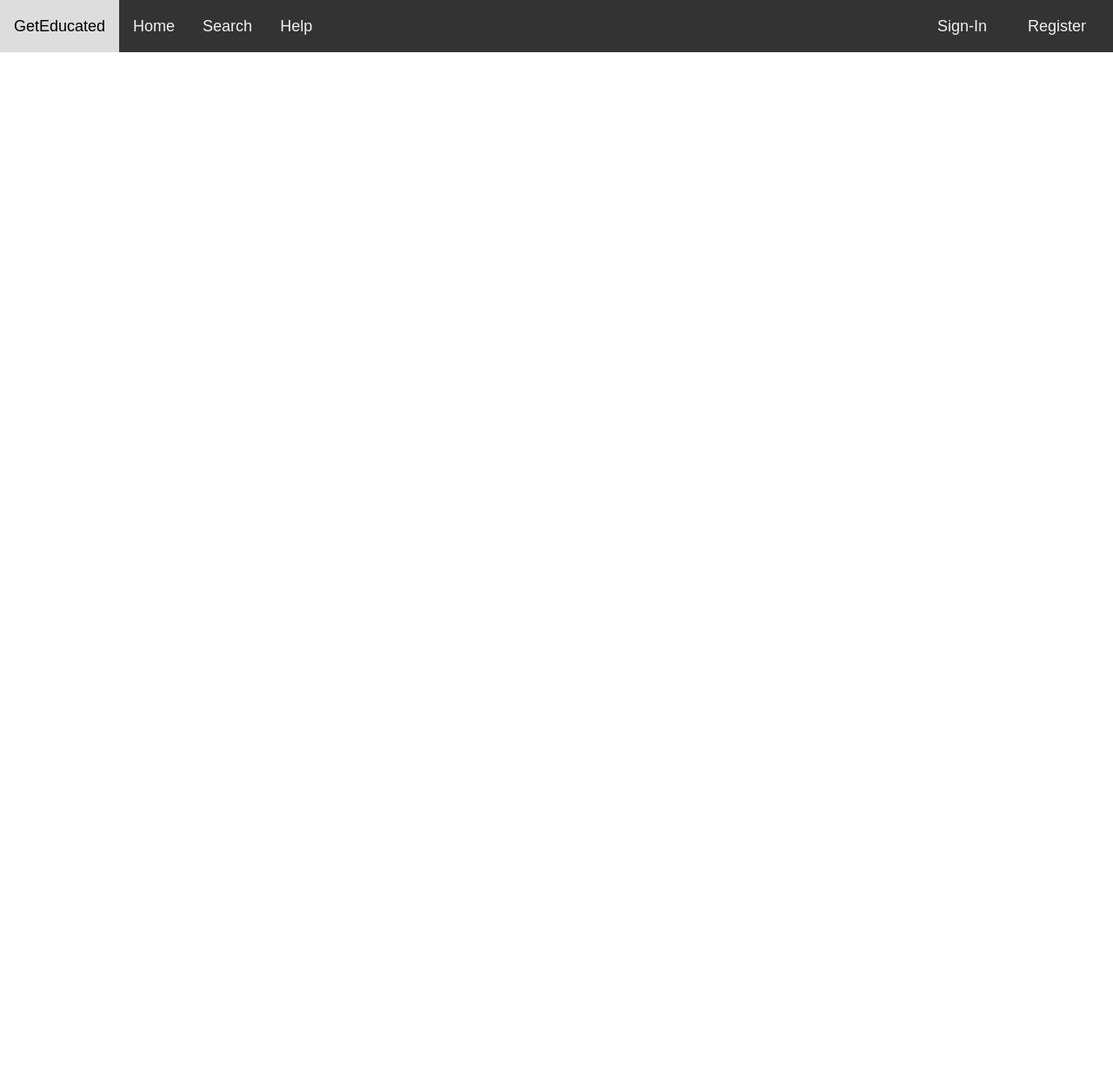
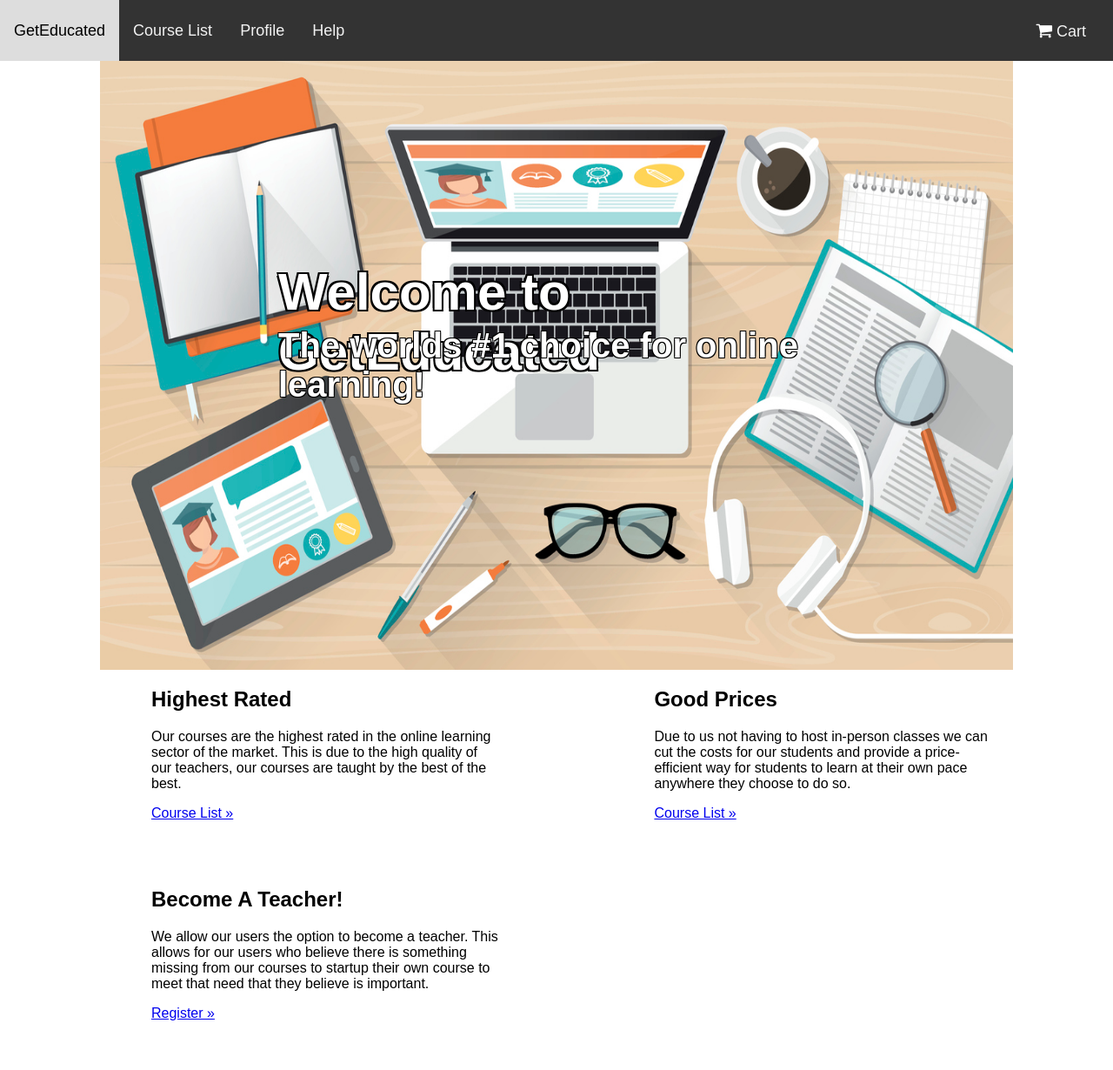
Before and after one commit to YounesBenketira/EcomFinalProject, a PHP site: page / in a window 1280 px wide. Shown: the whole page at 87% size. Before the commit the page ends 60 px from the top, so only its background shows below. Run offline with PHP 8.4, Linux system fonts and the light colour scheme.

Commit message:
Landing Page Finished

```diff
--- /dev/null
+++ b/CSS/home.css
@@ -0,0 +1,63 @@
+.container {
+    position: relative;
+    text-align: center;
+    color: white;
+  }
+
+#homeImage{
+    z-index: 0;
+    position: absolute;
+    width: 82%;
+    height: 700px;
+    margin: 0% 9% 0% 9%;
+}
+
+.homeWelcomeText{
+    position: absolute;
+    left: 50%;
+    top: 40%;
+    transform: translate(-50%, -50%);
+    font-size: 60px;
+    color:white;
+    text-shadow:
+    -2px -2px 0 #000,
+    2px -2px 0 #000,
+    -2px 2px 0 #000,
+    2px 2px 0 #000;
+}
+
+.homeWelcomeTextSub{
+    position: absolute;
+    left: 50%;
+    top: 47.5%;
+    transform: translate(-50%, -50%);
+    font-size: 40px;
+    color:white;
+    text-shadow:
+    -1px -1px 0 #000,
+    1px -1px 0 #000,
+    -1px 1px 0 #000,
+    1px 1px 0 #000;
+}
+
+#lowerDiv {
+    position: absolute;
+    margin-top: 700px;
+    width: 100%;
+}
+
+.homeCard{
+    position: relative;
+    display: inline-block;
+    width: 400px;
+    height: 230px;
+    /* padding: 23px 15px; */
+    margin-left: 174px;
+
+}
+
+.homeCard div {
+    width: 100%;
+    height: 10px;
+    background-color: deepskyblue;
+}
--- a/CSS/navbar.css
+++ b/CSS/navbar.css
@@ -3,17 +3,18 @@ body{
   margin: 0;
   font-family: Arial, Helvetica, sans-serif;
 }
+
 .topnav {
     background-color: #333;
     overflow: hidden;
-    height: 60px;
+    height: 70px;
   }
 
   .topnav a {
     float: left;
     color: #f2f2f2;
     text-align: center;
-    padding: 20px 16px;
+    padding: 25px 16px;
     text-decoration: none;
     font-size: 18px;
   }
--- /dev/null
+++ b/Pages/cart.php
@@ -0,0 +1 @@
+<h1>THIS IS YOUR CART</h1>
--- a/Pages/home.php
+++ b/Pages/home.php
@@ -1 +1,26 @@
-<h1>This is the Home Page</h1>
+<div id="container">
+    <img src="Images/coverHome.jpeg" alt="Home Image" id="homeImage">
+    <h2 class="homeWelcomeText"> Welcome to GetEducated </h2>
+    <h3 class="homeWelcomeTextSub"> The worlds #1 choice for online learning! </h2>
+</div>
+<div id="lowerDiv">
+    <div class="homeCard">
+        <h2>Highest Rated</h2>
+        <p>
+            Our courses are the highest rated in the online learning sector of the market. This is due to the high quality of our teachers, our courses are taught by the best of the best.
+        </p>
+        <p><a href="index.php?page=courses">Course List &raquo;</a></p>
+    </div>
+    <div class="homeCard">
+        <h2>Good Prices</h2>
+        <p>Due to us not having to host in-person classes we can cut the costs for our students and provide a price-efficient way for students to learn at their own pace anywhere they choose to do so.</p>
+        <p><a href="index.php?page=courses">Course List &raquo;</a></p>
+    </div>
+    <div class="homeCard">
+        <h2>Become A Teacher!</h2>
+        <p>
+        We allow our users the option to become a teacher. This allows for our users who believe there is something missing from our courses to startup their own course to meet that need that they believe is important.
+        </p>
+        <p><a href="index.php?page=profile">Register &raquo;</a></p>
+    </div>
+</div>
--- a/Pages/login.php
+++ /dev/null
@@ -1 +0,0 @@
-<h1>This is the Login Page</h1>
--- a/index.php
+++ b/index.php
@@ -9,7 +9,9 @@
 <head>
     <meta charset="UTF-8">
     <meta name="viewport" content="width=device-width, initial-scale=1.0">
+    <link rel="stylesheet" href="https://cdnjs.cloudflare.com/ajax/libs/font-awesome/4.7.0/css/font-awesome.min.css">
     <link rel="stylesheet" href="CSS/navbar.css">
+    <link rel="stylesheet" href="CSS/home.css">
     <title>GetEducated</title>
 </head>
 <body>
@@ -23,21 +25,24 @@
             case 'home':
                 include_once('Pages/home.php');
                 break;
-            case 'search':
-                include_once('Pages/search.php');
+            case 'courses':
+                include_once('Pages/courses.php');
+                break;
+            case 'profile':
+                include_once('Pages/profile.php');
                 break;
             case 'help':
                 include_once('Pages/help.php');
                 break;
-            case 'login':
-                include_once('Pages/login.php');
-                break;
-            case 'register':
-                include_once('Pages/register.php');
+            case 'cart':
+                include_once('Pages/cart.php');
                 break;
             default:
+
                 break;
         }
+    }else{
+        include_once('Pages/home.php');
     }
     ?>
 </body>
--- a/navbar.php
+++ b/navbar.php
@@ -1,8 +1,10 @@
 <div class="topnav">
 <a class="active" href="index.php">GetEducated</a>
-  <a class="active" href="index.php?page=home">Home</a>
-  <a href="index.php?page=search">Search</a>
+  <a class="active" href="index.php?page=courses">Course List</a>
+  <a href="index.php?page=profile">Profile</a>
   <a href="index.php?page=help">Help</a>
-  <a class="accountLinks" href="index.php?page=register">Register</a>
-  <a class="accountLinks" href="index.php?page=login">Sign-In</a>
+  <a class="accountLinks" href="index.php?page=cart">
+  <i class="fa fa-shopping-cart" style="font-size:20px;color:white"></i>
+  Cart
+  </a>
 </div>
```
Also changed, not shown: Images/coverHome.jpeg (added), Pages/courses.php (renamed from Pages/search.php), Pages/profile.php (renamed from Pages/register.php).
